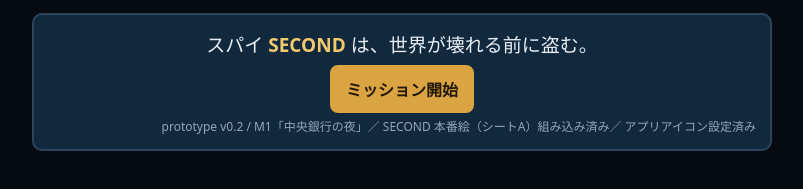
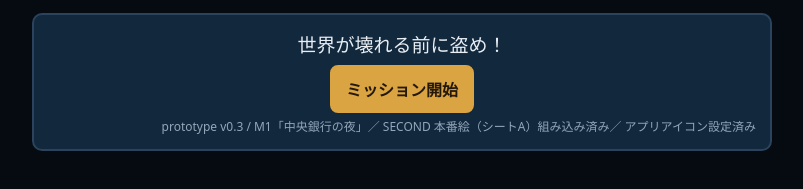
Before and after one commit to ukos/nono-the-caper-playground, a plain HTML site: page index.html in a window 1280 px wide. Shown: the part 752-941 px from the top of the page, without its empty margins (238-1041 px from the left). Drawn offline with Linux system fonts and the light colour scheme.

Commit message:
Update index.html to prototype v0.3

```diff
--- a/index.html
+++ b/index.html
@@ -3,7 +3,7 @@
 <head>
 <meta charset="UTF-8">
 <meta name="viewport" content="width=device-width, initial-scale=1, viewport-fit=cover">
-<title>THE CAPER — prototype v0.2</title>
+<title>THE CAPER — prototype v0.3</title>
 <link rel="icon" type="image/png" sizes="32x32" href="assets/favicon-32.png">
 <link rel="apple-touch-icon" sizes="180x180" href="assets/icon-180.png">
 <link rel="manifest" href="manifest.webmanifest">
@@ -57,9 +57,9 @@
   <section id="scr-title" class="screen on">
     <img id="logo" src="assets/logo.jpg" alt="THE CAPER">
     <div class="card" style="text-align:center">
-      <div class="big">スパイ <b class="gold">SECOND</b> は、世界が壊れる前に盗む。</div>
+      <div class="big">世界が壊れる前に盗め！</div>
       <button class="primary" onclick="go('scr-brief')">ミッション開始</button>
-      <div class="ver">prototype v0.2 / M1「中央銀行の夜」／ SECOND 本番絵（シートA）組み込み済み／ アプリアイコン設定済み</div>
+      <div class="ver">prototype v0.3 / M1「中央銀行の夜」／ SECOND 本番絵（シートA）組み込み済み／ アプリアイコン設定済み</div>
     </div>
   </section>
 
```
